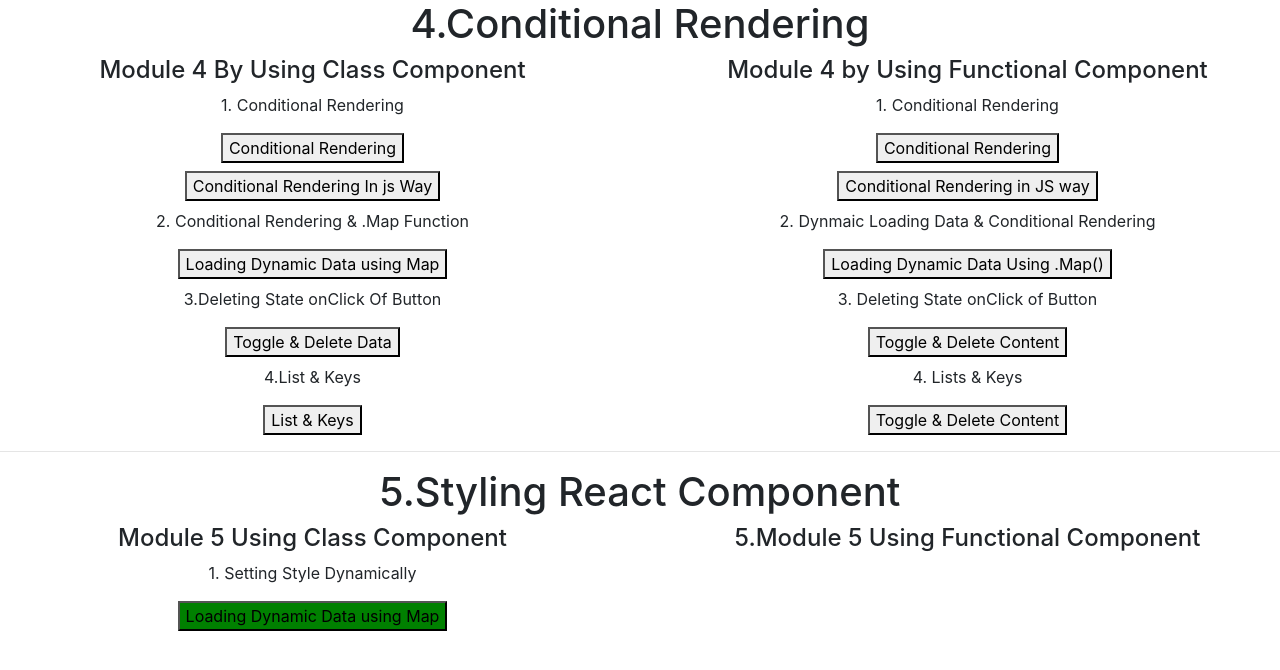
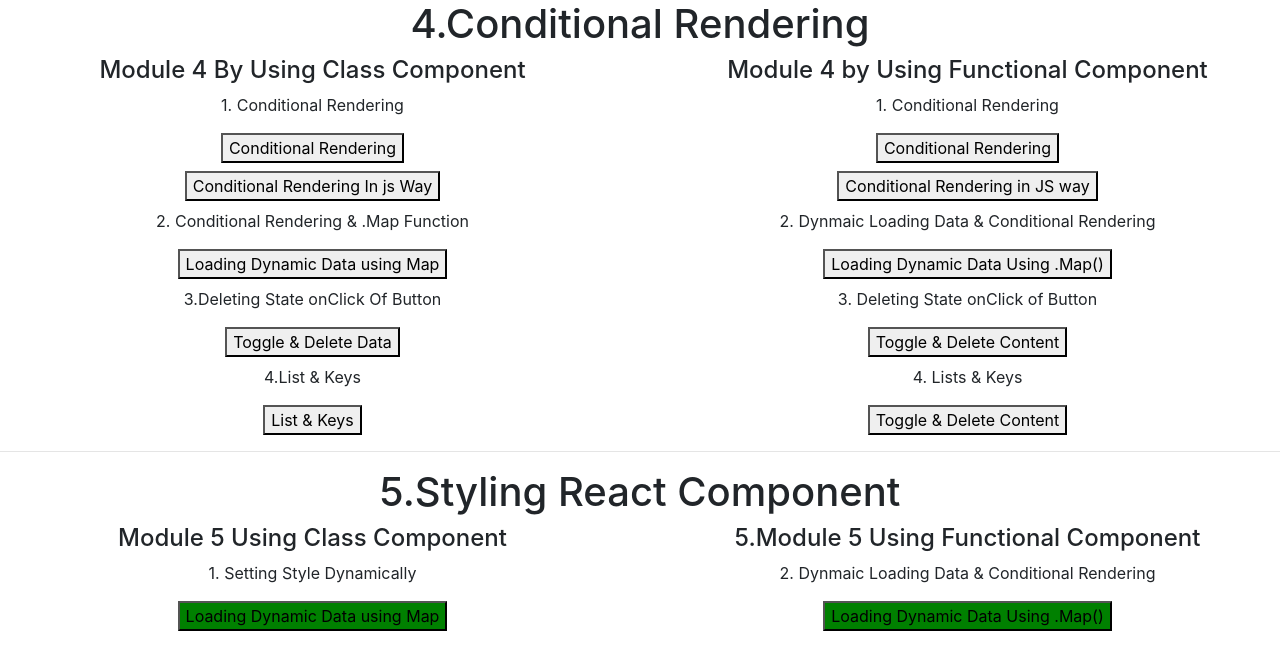
Before and after one commit to HusnainK721/my-first-app, a React (Create React App) app: page / in a window 1280 px wide. Shown: the top 670 px of the page. Built offline with nearby package versions, Linux system fonts and the light colour scheme.

Commit message:
dynamic styling in functional comp

```diff
--- a/src/Component/Module-5-StylingReactCompAndElement/Module5StylingReactComponent.jsx
+++ b/src/Component/Module-5-StylingReactCompAndElement/Module5StylingReactComponent.jsx
@@ -1,6 +1,7 @@
 import React from "react";
 import { Row, Col } from "react-bootstrap";
 import { SettingStyleDynamicallyParentC } from "./StylingReactInClass/A-SettingStyleDynamicC/SettingStyleDynamicallyParentC";
+import { SettingStyleDynamicallyParentF } from "./StylingReactInFunctional/A-SettingStyleDynamicallyF/SettingStyleDynamicallyParentF";
 export const Module5StylingReactComponent = () => {
   return (
     <React.Fragment>
@@ -15,6 +16,7 @@ export const Module5StylingReactComponent = () => {
         <Col>
           <div>
             <h4>5.Module 5 Using Functional Component</h4>
+            <SettingStyleDynamicallyParentF />
           </div>
         </Col>
       </Row>
--- /dev/null
+++ b/src/Component/Module-5-StylingReactCompAndElement/StylingReactInFunctional/A-SettingStyleDynamicallyF/SettingStyleDynamicallyChildF.jsx
@@ -0,0 +1,11 @@
+import React from "react";
+
+export const SettingStyleDynamicallyChildF = (kuchbhi) => {
+  return (
+    <div>
+      <p>
+        This is {kuchbhi.name} i am {kuchbhi.age} year old
+      </p>
+    </div>
+  );
+};
--- /dev/null
+++ b/src/Component/Module-5-StylingReactCompAndElement/StylingReactInFunctional/A-SettingStyleDynamicallyF/SettingStyleDynamicallyParentF.jsx
@@ -0,0 +1,62 @@
+import React, { useState } from "react";
+import { SettingStyleDynamicallyChildF } from "./SettingStyleDynamicallyChildF";
+
+export const SettingStyleDynamicallyParentF = () => {
+  const [ShowPersonData, setShowPersonData] = useState(false);
+  const [PersonData, setPersonData] = useState({
+    defaultPersonData: [
+      { name: "Khwaja", age: 27 },
+      { name: "Roman", age: 12 },
+      { name: "Kashaf", age: 4 },
+      { name: "Kashaf", age: 4 },
+      { name: "Kashaf", age: 40 },
+    ],
+  });
+  const handleNameChange = () => {
+    setPersonData({
+      defaultPersonData: [
+        { name: "Khwajaaaaa", age: 27 },
+        { name: "Roman", age: 12 },
+        { name: "Kashaf", age: 4 },
+        { name: "Kashaf", age: 4 },
+        { name: "Kashaf", age: 40 },
+      ],
+    });
+  };
+  const handleConditionalRendering = () => {
+    setShowPersonData(!ShowPersonData);
+  };
+  const styleButton = {
+    backgroundColor: "green",
+  };
+  let person = null;
+  if (ShowPersonData) {
+    person = (
+      <div>
+        {PersonData.defaultPersonData.map((itemCurrent) => {
+          return (
+            <SettingStyleDynamicallyChildF
+              name={itemCurrent.name}
+              age={itemCurrent.age}
+            />
+          );
+        })}
+
+        <button onClick={handleNameChange}> Change State</button>
+      </div>
+    );
+    styleButton.backgroundColor = "red";
+  }
+  return (
+    <div>
+      <p className="mt-2">2. Dynmaic Loading Data & Conditional Rendering</p>
+      <button onClick={handleConditionalRendering} style={styleButton}>
+        Loading Dynamic Data Using .Map()
+      </button>
+      {/* {ShowPersonData && (
+
+      )} */}
+      {person}
+    </div>
+  );
+};
```
Also changed, not shown: src/Component/Module-5-StylingReactCompAndElement/StylingReactInFunctional/A-SettingStyleDynamicallyF/SettingStyleDynamicallyChild.jsx (deleted), src/Component/Module-5-StylingReactCompAndElement/StylingReactInFunctional/A-SettingStyleDynamicallyF/SettingStyleDynamicallyParent.jsx (deleted), 1 other file (tests, documents, lock files or other folders).
